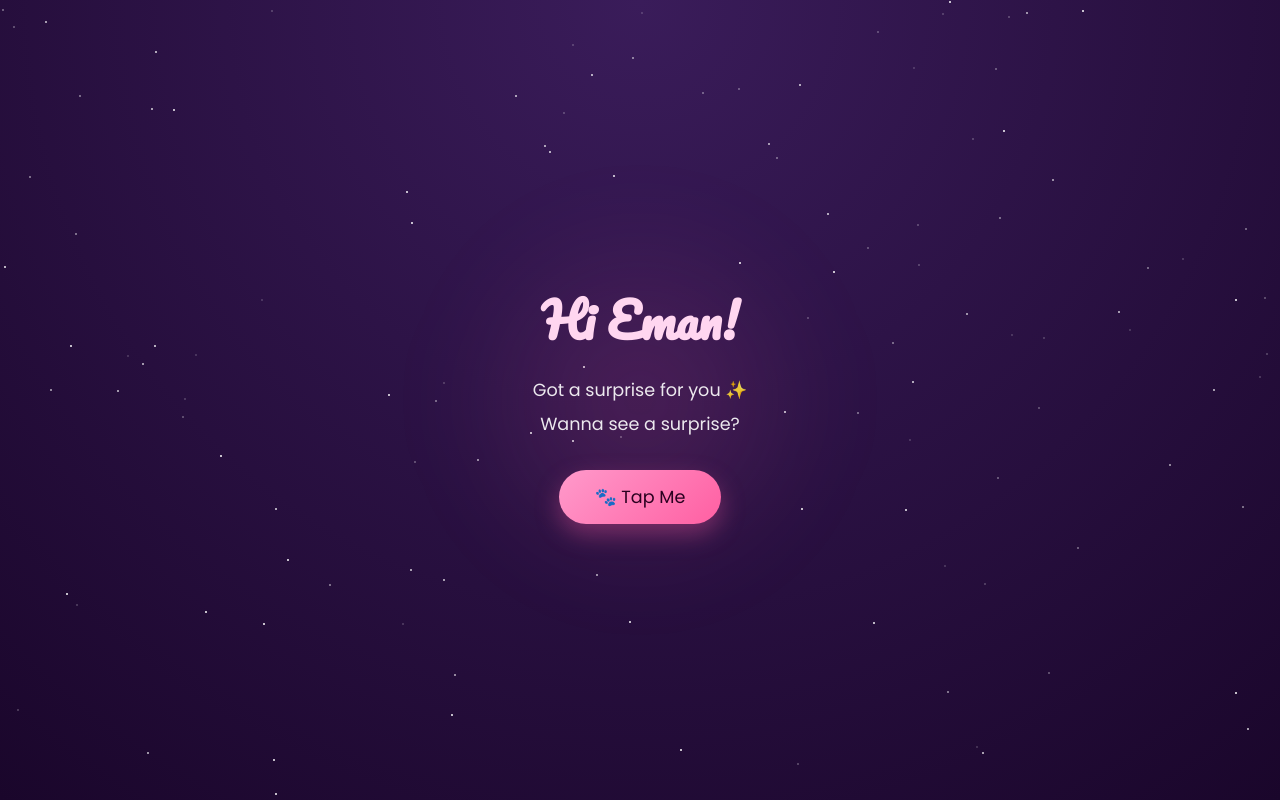
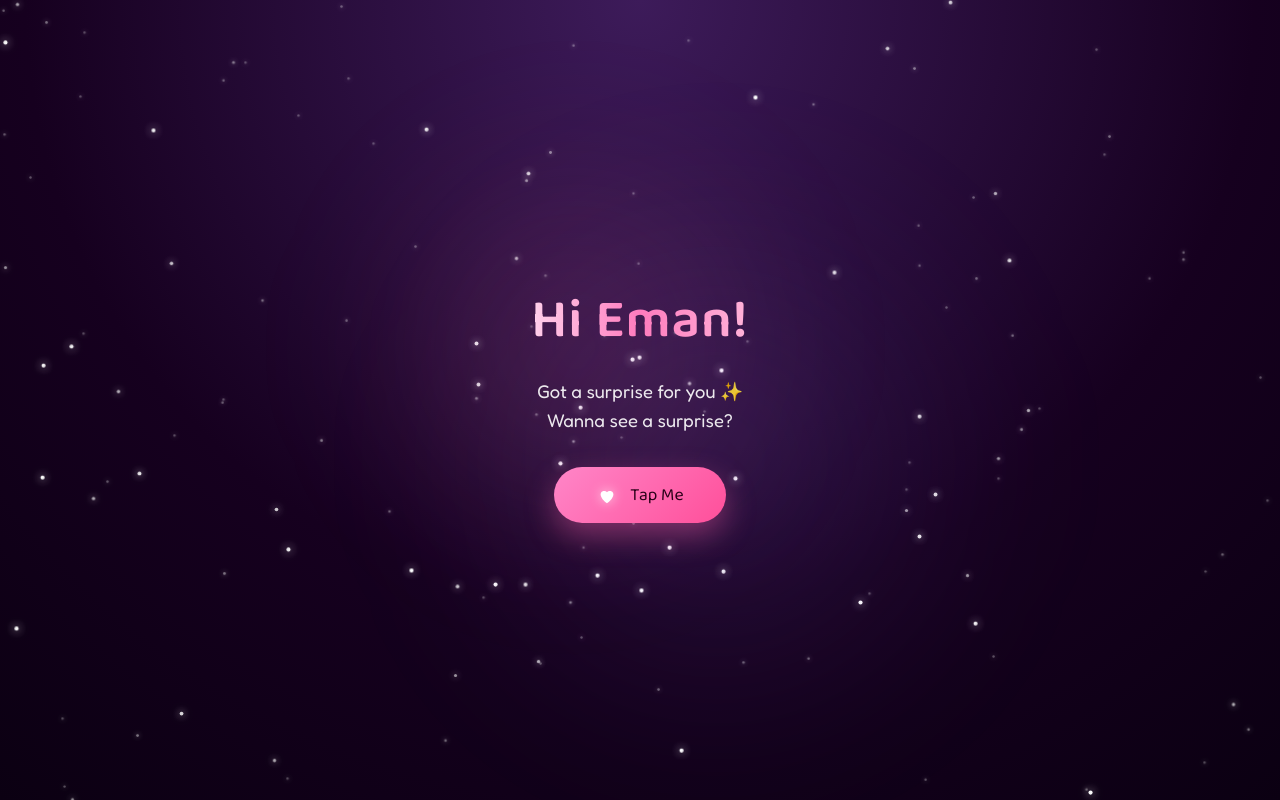
Before and after one commit to usmanmoin2008/birthday-project, a plain HTML site: page index.html in a window 1280 px wide. Drawn offline with Linux system fonts and the light colour scheme.

Commit message:
add starter page

```diff
--- a/index.html
+++ b/index.html
@@ -5,120 +5,153 @@
 <title>Hi Eman</title>
 <meta name="viewport" content="width=device-width, initial-scale=1.0">
 
-<!-- Google Font -->
-<link href="https://fonts.googleapis.com/css2?family=Pacifico&family=Poppins:wght@300;400;500&display=swap" rel="stylesheet">
+<!-- Funky aesthetic font -->
+<link href="https://fonts.googleapis.com/css2?family=Baloo+2:wght@400;500;600&family=Fredoka:wght@400;500&display=swap" rel="stylesheet">
 
 <style>
 *{
     margin:0;
     padding:0;
     box-sizing:border-box;
-    font-family: 'Poppins', sans-serif;
 }
 
 body{
     height:100vh;
     overflow:hidden;
-    background: radial-gradient(circle at top, #3a1c5a, #1a062b);
+    font-family:'Fredoka', cursive;
+    background: radial-gradient(circle at top, #3d1b5a 0%, #16001f 60%, #0b0012 100%);
     display:flex;
     align-items:center;
     justify-content:center;
     color:white;
 }
 
-/* Animated stars */
-.stars{
+/* 🌌 Sky */
+.sky{
     position:absolute;
     width:100%;
     height:100%;
-    background: transparent;
     overflow:hidden;
     z-index:0;
 }
 
+/* ✨ Real glowing stars */
 .star{
     position:absolute;
-    width:2px;
-    height:2px;
+    width:3px;
+    height:3px;
     background:white;
     border-radius:50%;
+    box-shadow:
+        0 0 6px rgba(255,255,255,0.9),
+        0 0 12px rgba(255,255,255,0.6),
+        0 0 20px rgba(255,200,255,0.4);
     animation: twinkle 3s infinite ease-in-out;
-    opacity:0.6;
+    opacity:0.8;
 }
 
 @keyframes twinkle{
-    0%{opacity:0.2;}
-    50%{opacity:1;}
-    100%{opacity:0.2;}
+    0%{opacity:0.3; transform:scale(0.8);}
+    50%{opacity:1; transform:scale(1.4);}
+    100%{opacity:0.3; transform:scale(0.8);}
 }
 
+/* 💜 Ambient glow */
+.glow1{
+    position:absolute;
+    width:500px;
+    height:500px;
+    background: radial-gradient(circle, rgba(255,120,180,0.15), transparent 70%);
+    filter: blur(60px);
+    animation: float1 18s infinite alternate ease-in-out;
+}
+
+.glow2{
+    position:absolute;
+    width:600px;
+    height:600px;
+    background: radial-gradient(circle, rgba(160,120,255,0.15), transparent 70%);
+    filter: blur(80px);
+    animation: float2 22s infinite alternate ease-in-out;
+}
+
+@keyframes float1{
+    from{transform:translate(-100px,-80px);}
+    to{transform:translate(120px,90px);}
+}
+
+@keyframes float2{
+    from{transform:translate(100px,80px);}
+    to{transform:translate(-120px,-90px);}
+}
+
+/* 🌸 Main container */
 .container{
-    z-index:2;
+    z-index:5;
     text-align:center;
     max-width:90%;
     animation: fadeIn 2s ease;
 }
 
 h1{
-    font-family:'Pacifico', cursive;
-    font-size:3rem;
+    font-family:'Baloo 2', cursive;
+    font-size:3.4rem;
+    letter-spacing:1px;
+    background: linear-gradient(90deg,#ffd1ec,#ff7bbd,#ffb3d9);
+    -webkit-background-clip:text;
+    -webkit-text-fill-color:transparent;
     margin-bottom:15px;
-    color:#ffd6f0;
 }
 
 p{
-    font-size:1.1rem;
+    font-size:1.15rem;
     opacity:0.9;
-    margin:8px 0;
+    margin:6px 0;
 }
 
+/* 🎀 Button */
 .btn{
-    margin-top:25px;
-    padding:14px 36px;
-    background: linear-gradient(135deg, #ff9acb, #ff5fa2);
+    margin-top:30px;
+    padding:14px 42px;
+    border-radius:50px;
     border:none;
-    border-radius:40px;
+    background: linear-gradient(135deg,#ff86c8,#ff4f9a);
+    color:#2a0018;
     font-size:1.1rem;
-    color:#2b0020;
+    font-family:'Baloo 2', cursive;
     cursor:pointer;
     display:inline-flex;
     align-items:center;
-    gap:10px;
-    transition: all 0.4s ease;
-    box-shadow:0 10px 25px rgba(255,95,162,0.35);
+    gap:12px;
+    box-shadow:0 12px 30px rgba(255,100,170,0.4);
+    transition:0.4s ease;
 }
 
 .btn:hover{
-    transform:scale(1.05);
-    box-shadow:0 15px 35px rgba(255,95,162,0.55);
+    transform:translateY(-3px) scale(1.04);
+    box-shadow:0 18px 45px rgba(255,100,170,0.6);
 }
 
-@keyframes fadeIn{
-    from{opacity:0; transform:translateY(20px);}
-    to{opacity:1; transform:translateY(0);}
+/* 🐱 Cute glow icon */
+.icon{
+    width:22px;
+    height:22px;
+    filter: drop-shadow(0 0 6px rgba(255,255,255,0.7));
 }
 
-/* floating glow */
-.glow{
-    position:absolute;
-    width:400px;
-    height:400px;
-    background: radial-gradient(circle, rgba(255,105,180,0.15), transparent 70%);
-    filter: blur(40px);
-    animation: float 10s infinite alternate ease-in-out;
-}
-
-@keyframes float{
-    from{transform:translate(-50px,-50px);}
-    to{transform:translate(50px,50px);}
+/* ✨ Animations */
+@keyframes fadeIn{
+    from{opacity:0; transform:translateY(25px);}
+    to{opacity:1; transform:translateY(0);}
 }
 </style>
 </head>
 
 <body>
 
-<div class="stars" id="stars"></div>
-<div class="glow"></div>
+<div class="sky" id="sky"></div>
+<div class="glow1"></div>
+<div class="glow2"></div>
 
 <div class="container">
     <h1>Hi Eman!</h1>
@@ -126,28 +159,33 @@ p{
     <p>Wanna see a surprise?</p>
 
     <button class="btn" onclick="goNext()">
-        🐾 Tap Me
+        <svg class="icon" viewBox="0 0 24 24" fill="none">
+            <path d="M12 21s-7-4.35-7-10a4 4 0 0 1 7-2 4 4 0 0 1 7 2c0 5.65-7 10-7 10z" fill="#fff"/>
+        </svg>
+        Tap Me
     </button>
 </div>
 
 <script>
-/* Stars generator */
-const starsContainer = document.getElementById('stars');
-for(let i=0;i<120;i++){
-    const star = document.createElement('div');
-    star.classList.add('star');
-    star.style.top = Math.random()*100 + '%';
-    star.style.left = Math.random()*100 + '%';
-    star.style.animationDuration = (2 + Math.random()*3) + 's';
-    starsContainer.appendChild(star);
+/* 🌠 Real star generator */
+const sky = document.getElementById('sky');
+for(let i=0;i<140;i++){
+    const s = document.createElement('div');
+    s.className = 'star';
+    s.style.top = Math.random()*100 + '%';
+    s.style.left = Math.random()*100 + '%';
+    s.style.animationDuration = (2 + Math.random()*4) + 's';
+    s.style.opacity = Math.random();
+    sky.appendChild(s);
 }
 
 /* Navigation */
 function goNext(){
+    document.body.style.transition = "opacity 0.8s ease";
     document.body.style.opacity = "0";
     setTimeout(()=>{
         window.location.href = "poem.html";
-    },600);
+    },800);
 }
 </script>
 
```
